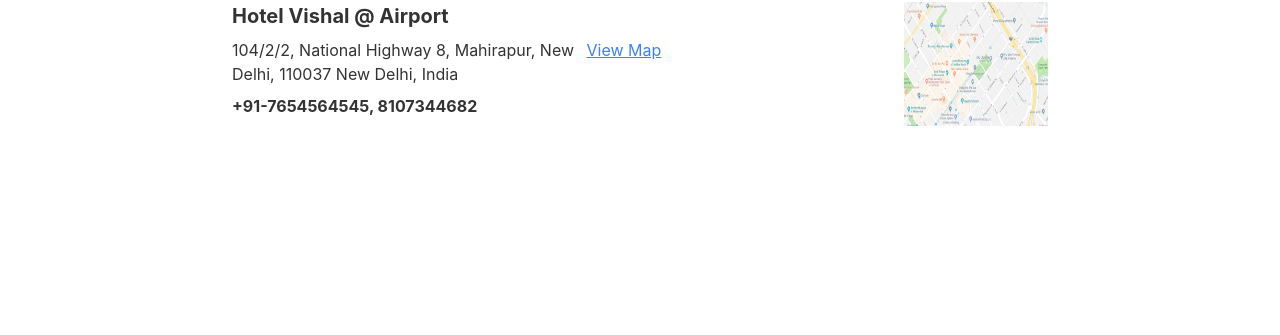
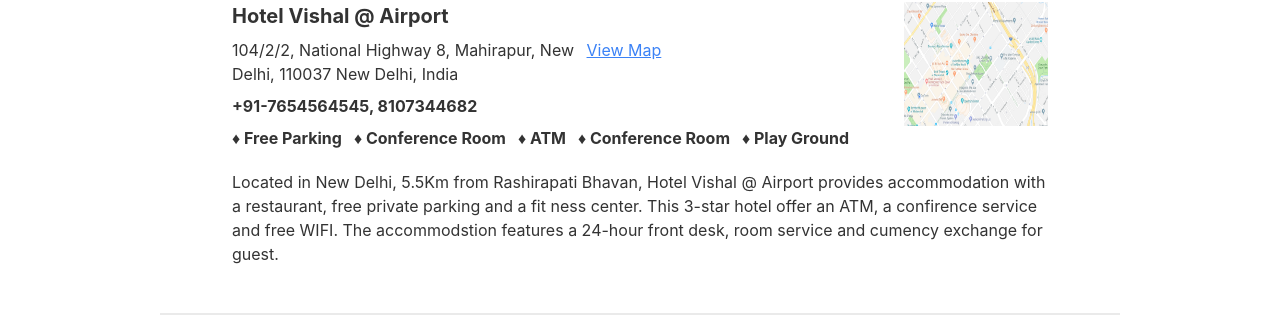
Before and after one commit to rakibul-wdp/hotel-landing, a React (Create React App) app: page / in a window 1280 px wide. Shown: the part 1083-1418 px from the top of the page. Before the commit the page ends 1249 px from the top, so only its background shows below. Built offline with nearby package versions, Linux system fonts and the light colour scheme.

Commit message:
hotel details almost done and add devider

```diff
--- a/src/App.js
+++ b/src/App.js
@@ -9,6 +9,7 @@
       <Navbar />
       <Hero />
       <HotelDetails />
+      <div className="divider px-[10rem]"></div>
     </>
   );
 }
--- a/src/components/HotelDetails.js
+++ b/src/components/HotelDetails.js
@@ -39,15 +39,26 @@
           <img className="w-96 h-[11.9rem]" src={imageFive} alt="" />
         </div>
       </div>
-      <div className='flex justify-between px-[14.5rem] mt-5'>
+      <div className="flex justify-between px-[14.5rem] mt-5">
         <div>
-          <h2 className='text-xl font-bold mb-2'>Hotel Vishal &#64; Airport</h2>
-          <p>104/2/2, National Highway 8, Mahirapur, New <span className='text-blue-500 underline ml-2'>View Map</span></p>
+          <h2 className="text-xl font-bold mb-2">Hotel Vishal &#64; Airport</h2>
+          <p>
+            104/2/2, National Highway 8, Mahirapur, New{" "}
+            <span className="text-blue-500 underline ml-2">View Map</span>
+          </p>
           <p>Delhi, 110037 New Delhi, India</p>
-          <p className='font-bold my-2'>+91-7654564545, 8107344682</p>
+          <p className="font-bold my-2">+91-7654564545, 8107344682</p>
         </div>
-        <img className='w-36 h-34' src={mapImage} alt="" />
+        <img className="w-36 h-34" src={mapImage} alt="" />
       </div>
+      <div className='flex px-[14.5rem] font-bold'>
+        <p className='mr-3'>&diams; Free Parking</p>
+        <p className='mr-3'>&diams; Conference Room</p>
+        <p className='mr-3'>&diams; ATM</p>
+        <p className='mr-3'>&diams; Conference Room</p>
+        <p className='mr-3'>&diams; Play Ground</p>
+      </div>
+      <p className='px-[14.5rem] mt-5'>Located in New Delhi, 5.5Km from Rashirapati Bhavan, Hotel Vishal @ Airport provides accommodation with a restaurant, free private parking and a fit ness center. This 3-star hotel offer an ATM, a confirence service and free WIFI. The accommodstion features a 24-hour front desk, room service and cumency exchange for guest.</p>
     </div>
   );
 };
```
